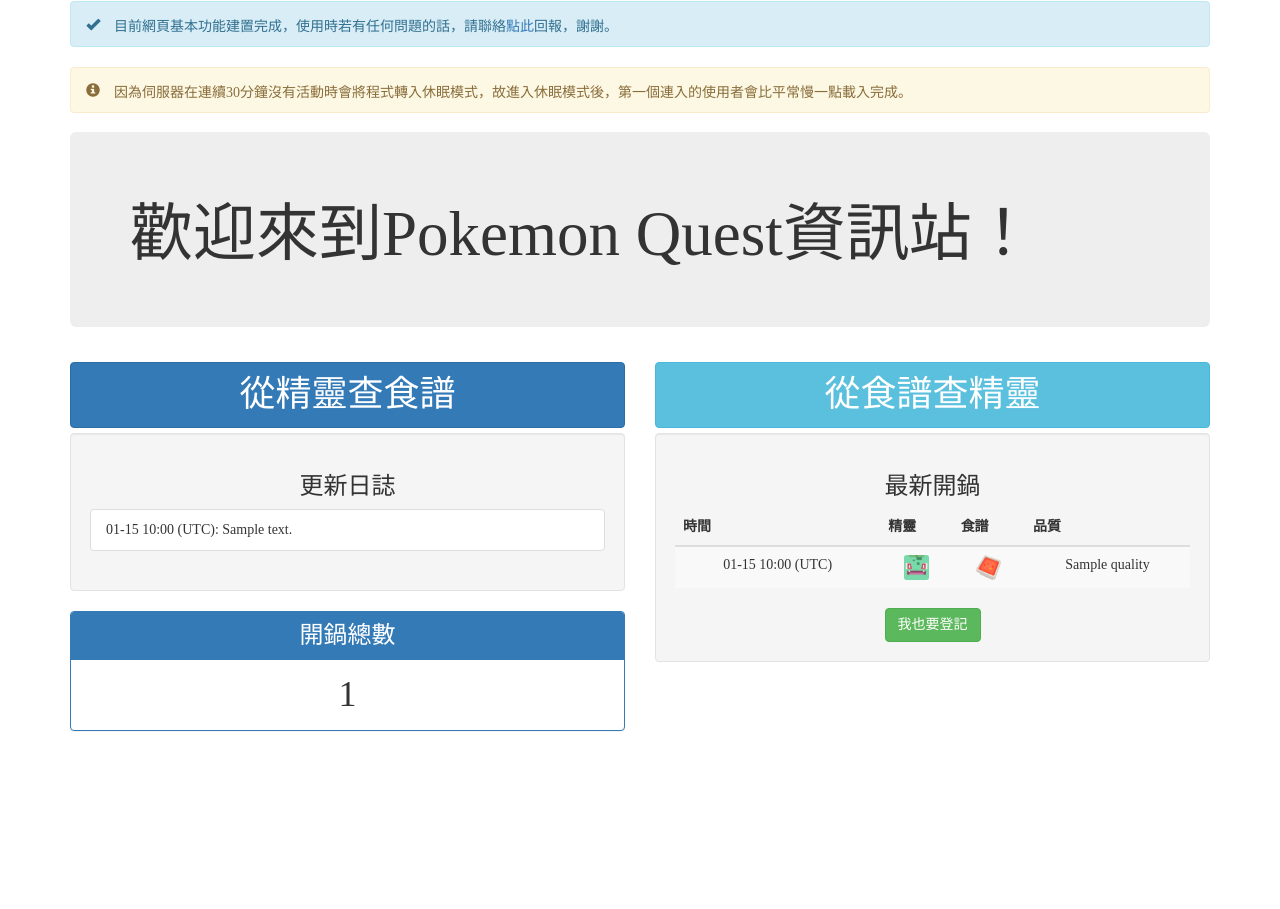
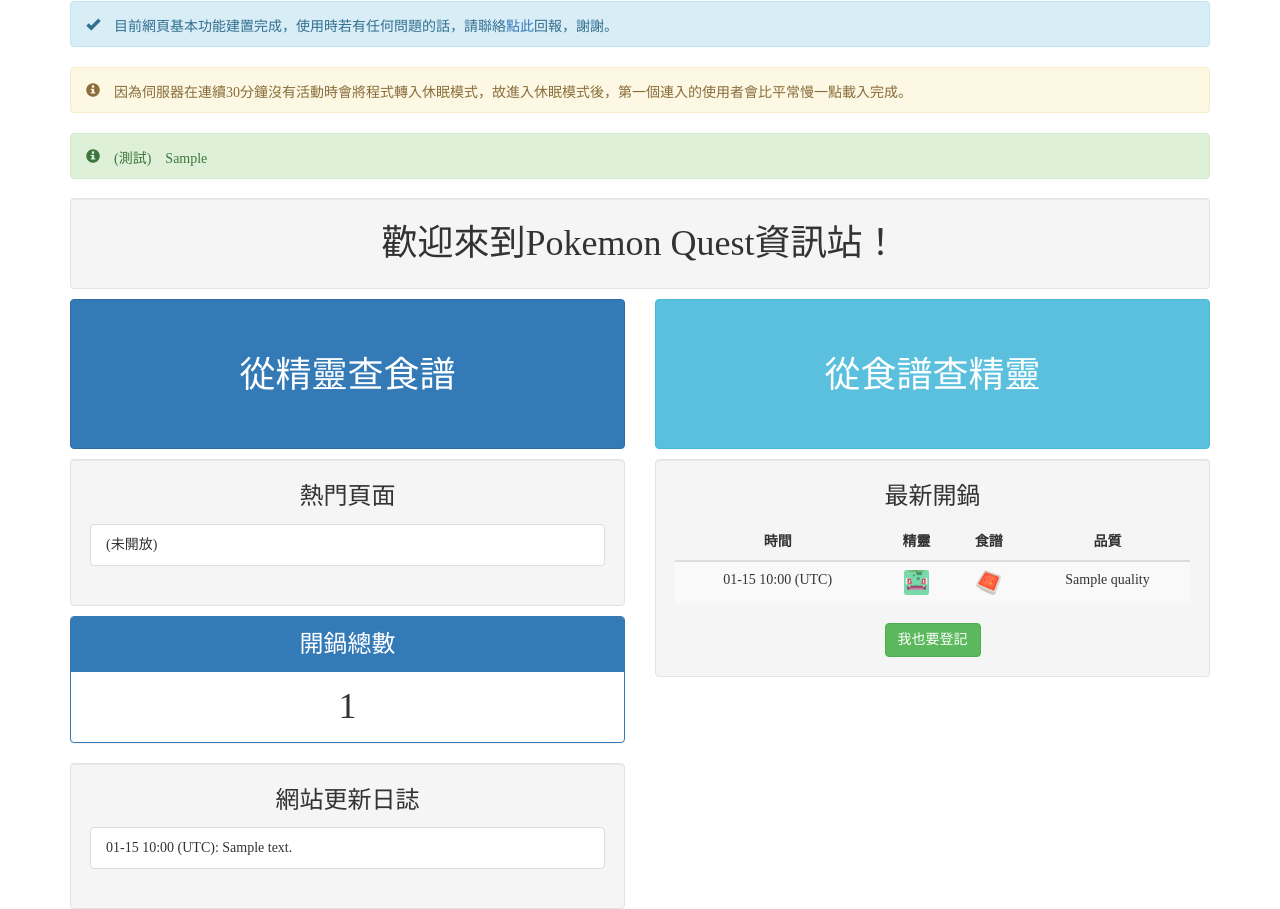
Before and after one commit to RaenonX/PokemonQuestData, a Flask app: template templates/index.html in a window 1280 px wide. Before the commit the page ends 731 px from the top, so only its background shows below. Run offline with Flask 2, Linux system fonts and the light colour scheme; the template is opened without the code that fills it: most values are stand-ins (such as "Sample title", 1, 10 or a date in 2020); style sheets or scripts are compiled from the project's sources; some libraries are stand-ins or nearby versions.

Commit message:
improve layout of submit result, add search function on find_recipe page, add google ads, add hottest page in the homepage (undone)

```diff
--- /dev/null
+++ b/data/thirdparty/__init__.py
@@ -0,0 +1 @@
+from .ganalytics import google_analytics
--- a/static/main.less
+++ b/static/main.less
@@ -19,21 +19,19 @@
     width: 100%;
     font-size: 36px;
     text-align: center;
-    margin-top: 5px;
-    margin-bottom: 5px;
+    margin-top: 10px;
+    margin-bottom: 10px;
 }
 
-.selection-panel {
-    height: 270px;
-    display: flex;
-    flex-direction: column;
+.h1-nbs {
+    font-size: 36px;
 }
 
-.selection-area {
-    overflow-y: auto;
-    position: relative;
-    flex: 1;
+.h3-nbs {
+    font-size: 24px;
 }
+
+/* PAGE SPECIFIED */
 
 @media (max-width: 767px) {
     .icon-pokelist {
@@ -59,6 +57,14 @@
     }
 }
 
+// Index page
+
+.btn-func {
+    height: 150px;
+    line-height: 150px;
+    padding: initial;
+}
+
 // Recipe Result Page
 .icon-fluid {
     width: 100%
@@ -69,15 +75,14 @@
 }
 
 .set-center {
+    min-height: 1px;
     text-align: center;
-    vertical-align: central;
 }
 
 // Pokemon Result Page
 .recipe-title {
     font-size: 60px;
     text-align: center;
-    vertical-align: central;
 }
 
 .icon-title {
@@ -87,3 +92,25 @@
 .icon-dish {
     margin: 5px 5px 5px 5px;
 }
+
+// Submit Result Page
+.selection-panel {
+    height: 270px;
+    display: flex;
+    flex-direction: column;
+}
+
+.selection-area {
+    overflow-y: auto;
+    position: relative;
+    flex: 1;
+}
+
+.selection-title {
+    height: 55px;
+}
+
+/* OVERRIDES */
+.well {
+    margin-bottom: initial;
+}
--- a/templates/about.html
+++ b/templates/about.html
@@ -12,7 +12,7 @@
         <div class="panel panel-success">
             <div class="panel-heading">系統架構</div>
             <div class="panel-body">
-                伺服器: Heroku (PaaS)、資料庫: MongoDB Atlas、後台主控語言: python，以上服務全部免費，故本網站「暫時不考慮」置放廣告。
+                伺服器: Heroku (PaaS)、資料庫: MongoDB Atlas、後台主控語言: python。
             </div>
         </div>
         <div class="panel panel-warning">
--- a/templates/base.html
+++ b/templates/base.html
@@ -8,9 +8,16 @@
 {% block head %}
 {{ super() }}
 {{ fixes.ie8() }}
+<link rel="shortcut icon" href="{{ url_for('static', filename='favicon.ico') }}">
 <script src={{ url_for('static', filename='less.min.js') }} type="text/javascript"></script>
 <script src={{ url_for('static', filename='jquery.min.js') }} type="text/javascript"></script>
-<link rel="shortcut icon" href="{{ url_for('static', filename='favicon.ico') }}">
+<script async src="//pagead2.googlesyndication.com/pagead/js/adsbygoogle.js"></script>
+<script>
+    (adsbygoogle = window.adsbygoogle || []).push({
+        google_ad_client: "ca-pub-4979513067268897",
+        enable_page_level_ads: true
+    });
+</script>
 {%- endblock %}
 
 {% block scripts %}
--- a/templates/index.html
+++ b/templates/index.html
@@ -18,24 +18,45 @@
             <div class="glyphicon glyphicon-info-sign alert alert-warning show" role="alert">
                 因為伺服器在連續30分鐘沒有活動時會將程式轉入休眠模式，故進入休眠模式後，第一個連入的使用者會比平常慢一點載入完成。
             </div>
+            <div class="glyphicon glyphicon-info-sign alert alert-success show" role="alert">
+                (測試) {{ site_root }}
+            </div>
         </div>
     </div>
     {%- endwith %}
-    <div class="col-md-12 jumbotron">
-        <h1>歡迎來到Pokemon Quest資訊站！</h1>
+    <div class="row">
+        <div class="col-md-12 set-center" style="margin-bottom: initial">
+            <div class="well h1-nbs">歡迎來到Pokemon Quest資訊站！</div>
+        </div>
     </div>
     <div class="row">
-        <div class="col-md-6">
-            <a class="btn btn-primary btn-big" href="{{ url_for('.find_recipe_index') }}">從精靈查食譜</a>
+        <div class="col-md-6 set-center">
+            <a class="btn btn-primary btn-big btn-func" href="{{ url_for('.find_recipe_index') }}">從精靈查食譜</a>
         </div>
-        <div class="col-md-6">
-            <a class="btn btn-info btn-big" href="{{ url_for('.find_pokemon_index') }}">從食譜查精靈</a>
+        <div class="col-md-6 set-center">
+            <a class="btn btn-info btn-big btn-func" href="{{ url_for('.find_pokemon_index') }}">從食譜查精靈</a>
         </div>
     </div>
     <div class="row">
         <div class="col-md-6">
             <div class="well">
-                <p class="set-center h3">更新日誌</p>
+                <p class="set-center h3-nbs">熱門頁面</p>
+                <ul class="list-group">
+                    {% for path, pageview in hotpages %}
+                    <li class="list-group-item">
+                        (未開放)
+                    </li>
+                    {% endfor %}
+                </ul>
+            </div>
+            <div class="panel panel-primary set-center" style="margin-top: 10px;">
+                <div class="panel-heading"><span class="h3-nbs">開鍋總數</span></div>
+                <div class="panel-body">
+                    <span class="h1">{{ count }}</span>
+                </div>
+            </div>
+            <div class="well">
+                <p class="set-center h3-nbs">網站更新日誌</p>
                 <ul class="list-group">
                     {% for entry in site_log %}
                     <li class="list-group-item list-group-item-{{ entry.type }}">
@@ -44,24 +65,19 @@
                     {% endfor %}
                 </ul>
             </div>
-            <div class="panel panel-primary set-center">
-                <div class="panel-heading"><span class="h3">開鍋總數</span></div>
-                <div class="panel-body">
-                    <span class="h1">{{ count }}</span>
-                </div>
-            </div>
+            <!--hotpages-->
         </div>
         <div class="col-md-6 set-center">
             <div class="well">
-                <p class="set-center h3">最新開鍋</p>
+                <p class="set-center h3-nbs">最新開鍋</p>
                 <div class="table-responsive">
                     <table class="table table-striped table-hover">
                         <thead>
                             <tr>
-                                <th>時間</th>
-                                <th>精靈</th>
-                                <th>食譜</th>
-                                <th>品質</th>
+                                <th class="set-center">時間</th>
+                                <th class="set-center">精靈</th>
+                                <th class="set-center">食譜</th>
+                                <th class="set-center">品質</th>
                             </tr>
                         </thead>
                         <tbody>
@@ -77,9 +93,9 @@
                     </table>
                 </div>
 
-                    <a class="btn btn-success" href="{{ url_for('.submit_result') }}">我也要登記</a>
-                </div>
+                <a class="btn btn-success" href="{{ url_for('.submit_result') }}">我也要登記</a>
             </div>
+        </div>
     </div>
 </div>
 {%- endblock %}
--- a/templates/poke_result.html
+++ b/templates/poke_result.html
@@ -42,7 +42,7 @@
                         {%- endfor %}
                     </ul>
                     {%- else -%}
-                    <span class="h3">(無配方)</span>
+                    <span class="h3">(配方不明)</span>
                     {%- endif %}
                 </div>
             </div>
```
Also changed, not shown: blueprints/frontend.py (+11 -3 lines), data/thirdparty/ganalytics.py (added, +62 -0 lines), templates/poke_list.html (+33 -1 lines), templates/submit_result.html (+43 -48 lines), 1 other file.
